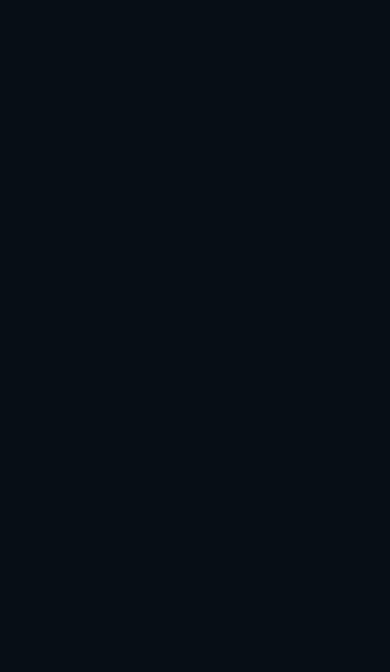
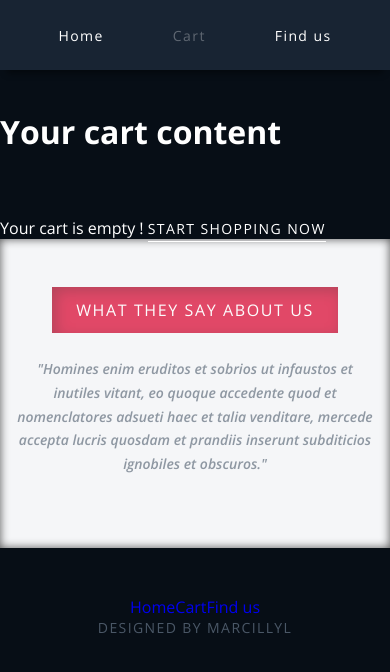
Before and after one commit to marcillyl/vCam, a Vue app in the folder frontend/: page /cart in a window 390 px wide. Shown: the top 672 px of the page. Built offline with nearby package versions, Linux system fonts and the light colour scheme.

Commit message:
build(front): add cart view + refactoring

```diff
--- a/frontend/src/components/Footer.vue
+++ b/frontend/src/components/Footer.vue
@@ -1,11 +1,11 @@
 <template>
-  <footer>
-    <section class="links">
-      <router-link class="footer__link" to="/">Home</router-link>
-      <router-link class="footer__link" to="/cart">Cart</router-link>
-      <router-link class="footer__link" to="/">Find us</router-link>
+  <footer class="footer">
+    <section class="footer-links">
+      <router-link class="footer-links__link" to="/">Home</router-link>
+      <router-link class="footer-links__link" to="/cart">Cart</router-link>
+      <router-link class="footer-links__link" to="/">Find us</router-link>
     </section>
-    <p>Designed by marcillyl</p>
+    <p class="footer-legal">Designed by marcillyl</p>
   </footer>
 </template>
 
@@ -16,7 +16,7 @@ export default {
 </script>
 
 <style scoped>
-footer {
+.footer {
   padding: 48px 24px;
   display: flex;
   flex-direction: column;
@@ -31,6 +31,14 @@ footer {
   margin-bottom: 24px;
 }
 .footer__link {
+  margin: 4px 0px;
   color: white;
+  letter-spacing: 0.1em;
+}
+.footer-legal {
+  text-transform: uppercase;
+  letter-spacing: 0.1em;
+  color: #4a5766;
+  font-size: 14px;
 }
 </style>
--- a/frontend/src/components/Nav.vue
+++ b/frontend/src/components/Nav.vue
@@ -1,7 +1,9 @@
 <template>
-  <nav>
+  <nav class="nav">
     <router-link class="nav__link" to="/">Home</router-link>
-    <router-link class="nav__link" to="/cart">Cart</router-link>
+    <router-link class="nav__link" to="/cart" :class="{ empty: empty }"
+      >Cart<span v-if="!empty"></span
+    ></router-link>
     <router-link class="nav__link" to="/">Find us</router-link>
   </nav>
 </template>
@@ -9,11 +11,23 @@
 <script>
 export default {
   name: 'Nav',
+  data: function() {
+    return {
+      empty: true,
+    };
+  },
+  mounted: function() {
+    if (localStorage.length > 1) {
+      this.empty = false;
+    } else {
+      this.empty = true;
+    }
+  },
 };
 </script>
 
 <style scoped>
-nav {
+.nav {
   position: fixed;
   z-index: 100;
   width: 100vw;
@@ -22,11 +36,33 @@ nav {
   justify-content: flex-end;
   align-items: center;
   padding: 0px 24px;
-  background: #1a2736dd;
+  background: #1a2736ee;
+  box-shadow: 0px 10px 7px -7px #00000077;
 }
 .nav__link {
   color: white;
   margin: 0px 24px;
   letter-spacing: 0.1em;
+  font-size: 15px;
+}
+.nav__link span {
+  display: inline-block;
+  width: 4pt;
+  height: 4pt;
+  background: crimson;
+  position: absolute;
+  border-radius: 100%;
+}
+.empty {
+  opacity: 0.3;
+}
+@media screen and (max-width: 600px) {
+  .nav {
+    justify-content: space-around;
+  }
+  .nav__link {
+    font-size: 14px;
+    margin: 0px 10px;
+  }
 }
 </style>
--- a/frontend/src/components/Testimony.vue
+++ b/frontend/src/components/Testimony.vue
@@ -45,4 +45,9 @@ export default {
   margin: 24px 0px;
   line-height: 1.7em;
 }
+@media screen and (max-width: 500px) {
+  .testimony__text {
+    font-size: 14px;
+  }
+}
 </style>
--- a/frontend/src/views/cart.vue
+++ b/frontend/src/views/cart.vue
@@ -1,11 +1,186 @@
 <template>
-  <div class="cart"></div>
+  <div>
+    <Nav />
+    <header class="header">
+      <h1 class="header__headline">Your <span>cart</span> content</h1>
+    </header>
+    <section v-if="!empty" class="container">
+      <div v-for="product in cart" :key="product" class="cart">
+        <article class="cart-product">
+          <div></div>
+          <h3 class="cart-product__headline">Product</h3>
+          <p>Lense</p>
+          <p>Quantity</p>
+        </article>
+        <article v-for="item in product" :key="item" class="cart-product">
+          <img
+            class="cart-product__img"
+            :src="item.imageUrl"
+            aria-multiline="#"
+          />
+          <h3 class="cart-product__headline">{{ item.name }}</h3>
+          <p>{{ item.lense }}</p>
+          <p>{{ item.quantity }}</p>
+        </article>
+      </div>
+      <p class="cart__price">Total price : {{ total }} €</p>
+      <router-link to="/checkout" class="checkout">
+        <button class="button--checkout">Checkout</button>
+      </router-link>
+      <button class="button" @click="clearCart()">Clear cart</button>
+      <router-link to="/" class="link">Continue shopping</router-link>
+    </section>
+    <section v-else>
+      <p class="container__text">
+        Your cart is empty !
+        <router-link to="/" class="link">Start shopping now</router-link>
+      </p>
+    </section>
+    <Testimony />
+    <Footer />
+  </div>
 </template>
 
 <script>
+import Nav from '../components/Nav.vue';
+import Testimony from '../components/Testimony.vue';
+import Footer from '../components/Footer.vue';
 export default {
   name: 'cart',
+  components: {
+    Nav,
+    Testimony,
+    Footer,
+  },
+  data: function() {
+    return {
+      cart: [],
+      total: 0,
+    };
+  },
+  computed: {
+    empty() {
+      if (this.cart.length > 0) {
+        return false;
+      } else {
+        return true;
+      }
+    },
+  },
+  mounted: function() {
+    for (let item of Object.keys(localStorage)) {
+      if (item) {
+        let product = localStorage[item];
+        if (product != 'SILENT') this.cart.push(JSON.parse(product));
+      }
+    }
+    this.getTotalPrice();
+  },
+  methods: {
+    getTotalPrice() {
+      const self = this;
+      for (let product of this.cart) {
+        for (let item of product) {
+          self.total += item.quantity * item.price;
+        }
+      }
+      self.total /= 100;
+    },
+    clearCart() {
+      localStorage.clear();
+      this.$router.go();
+    },
+  },
 };
 </script>
 
-<style scoped></style>
+<style scoped>
+.header {
+  padding: 110px 0px 40px 0px;
+  display: flex;
+}
+.cart__headline {
+  text-align: center;
+  font-size: 2em;
+  font-weight: 400;
+  text-transform: uppercase;
+  line-height: 1.2em;
+  letter-spacing: 0.1em;
+  margin: auto;
+  border: solid 10px #3a475677;
+  padding: 12px 24px;
+}
+.cart__headline span {
+  color: #fc345c;
+}
+.container {
+  display: flex;
+  flex-direction: column;
+  justify-content: center;
+  align-items: center;
+  padding: 0px 12px 48px 12px;
+}
+.container__text {
+  margin-top: 24px;
+}
+.cart {
+  margin-bottom: 12px;
+  border: solid 1pt #3a4756;
+  box-shadow: 4px 4px 14px #000000aa;
+}
+.cart-product {
+  display: grid;
+  grid-template-columns: 140px 170px 170px 100px;
+  justify-content: center;
+  align-items: center;
+  background: #1a2736;
+  color: white;
+  padding: 12px 0px;
+}
+.cart-product__headline {
+  font-weight: 400;
+}
+.cart-product :nth-child(n) {
+  margin: 0px 12px;
+}
+.cart-product__img {
+  width: 100px;
+  height: 70px;
+  border: solid 1.5pt white;
+}
+.button {
+  justify-self: flex-end;
+  background: #2a3746;
+  border: none;
+  padding: 12px 24px;
+  width: 170px;
+  color: white;
+  font-size: 1.1em;
+  margin: 12px 0px;
+  box-shadow: 4px 4px 14px #000000aa;
+}
+.button:hover {
+  animation: shake 200ms ease-in-out both;
+}
+.button--checkout {
+  background: #ec244c;
+}
+.button--checkout:disabled {
+  opacity: 0.4;
+  cursor: default;
+}
+.button--checkout:disabled:hover {
+  animation: none;
+}
+.link {
+  color: white;
+  padding-bottom: 3px;
+  border-bottom: solid 1pt white;
+  text-transform: uppercase;
+  letter-spacing: 0.1em;
+  font-size: 14px;
+}
+.cart__price {
+  margin-bottom: 24px;
+}
+</style>
--- a/frontend/src/views/product.vue
+++ b/frontend/src/views/product.vue
@@ -1,28 +1,38 @@
 <template>
-  <div class="product">
-    <Nav />
+  <div>
+    <nav class="nav">
+      <router-link class="nav__link" to="/">Home</router-link>
+      <router-link class="nav__link" to="/cart" :class="{ empty: empty }"
+        >Cart<span v-if="!empty"></span
+      ></router-link>
+      <router-link class="nav__link" to="/">Find us</router-link>
+    </nav>
     <div class="container">
-      <article>
-        <img :src="product.imageUrl" alt="#" />
-        <div class="bottom">
-          <div class="left">
-            <h3 class="product__headline">{{ product.name }}</h3>
-            <p class="product__text">{{ product.description }}</p>
-            <p class="product__price">{{ `${product.price / 100}€` }}</p>
+      <article class="product">
+        <img :src="product.imageUrl" alt="#" class="product__img" />
+        <div class="product-infos">
+          <div>
+            <h3 class="product-infos__headline">{{ product.name }}</h3>
+            <p class="product-infos__text">{{ product.description }}</p>
+            <p class="product-infos__price">{{ `${product.price / 100}€` }}</p>
           </div>
-          <div class="right">
+          <div>
             <select
               name="lense"
               id="lense"
               @change="getLense($event)"
-              class="select"
+              class="product-infos__select"
             >
-              <option value="null">Select a lense</option>
+              <option value="">Select a lense</option>
               <option v-for="lense in product.lenses" :key="lense">{{
                 lense
               }}</option>
             </select>
-            <button @click="addToCart()" class="button">
+            <button
+              @click="addToCart()"
+              :disabled="disabled"
+              class="product-infos__button"
+            >
               <i class="fas fa-cart-plus"></i>
             </button>
           </div>
@@ -36,25 +46,38 @@
 
 <script>
 import axios from 'axios';
-import Nav from '../components/Nav.vue';
+import Testimony from '../components/Testimony.vue';
 import Footer from '../components/Footer.vue';
-import Testimony from '../components/Testimony.vue';
 export default {
   name: 'product',
   components: {
-    Nav,
+    Testimony,
     Footer,
-    Testimony,
   },
   data: function() {
     return {
       id: this.$route.params.id,
       product: {},
       lense: '',
+      empty: true,
     };
   },
   mounted: function() {
+    if (localStorage.length > 1) {
+      this.empty = false;
+    } else {
+      this.empty = true;
+    }
     this.getCamera();
+  },
+  computed: {
+    disabled() {
+      if (this.lense === '') {
+        return true;
+      } else {
+        return false;
+      }
+    },
   },
   methods: {
     getCamera() {
@@ -76,6 +99,7 @@ export default {
       return false;
     },
     checkLense(cartContent) {
+      const self = this;
       if (this.lenseIncluded(cartContent, this.lense) === true) {
         for (let product of cartContent) {
           if (product.lense === this.lense) {
@@ -84,27 +108,35 @@ export default {
         }
       } else {
         let product = {
-          lense: this.lense,
+          name: self.product.name,
+          imageUrl: self.product.imageUrl,
+          price: self.product.price,
+          lense: self.lense,
           quantity: 1,
         };
         cartContent.push(product);
       }
     },
     addToCart() {
-      let self = this;
+      const self = this;
       let cartContent = JSON.parse(localStorage.getItem(this.id));
       if (this.lense != '') {
         if (cartContent === null) {
           let cart = [];
           let product = {
+            name: self.product.name,
+            imageUrl: self.product.imageUrl,
+            price: self.product.price,
             lense: self.lense,
             quantity: 1,
           };
           cart.push(product);
           localStorage.setItem(this.id, JSON.stringify(cart));
+          this.empty = false;
         } else {
           this.checkLense(cartContent);
           localStorage.setItem(this.id, JSON.stringify(cartContent));
+          this.empty = false;
         }
       }
     },
@@ -113,9 +145,43 @@ export default {
 </script>
 
 <style scoped>
-img {
-  width: 700px;
-  height: 450px;
+.nav {
+  position: fixed;
+  z-index: 100;
+  width: 100vw;
+  height: 70px;
+  display: flex;
+  justify-content: flex-end;
+  align-items: center;
+  padding: 0px 24px;
+  background: #1a2736ee;
+  box-shadow: 0px 10px 7px -7px #00000077;
+}
+.nav__link {
+  color: white;
+  margin: 0px 24px;
+  letter-spacing: 0.1em;
+  font-size: 15px;
+}
+.nav__link span {
+  display: inline-block;
+  width: 4pt;
+  height: 4pt;
+  background: crimson;
+  position: absolute;
+  border-radius: 100%;
+}
+.empty {
+  opacity: 0.3;
+}
+@media screen and (max-width: 600px) {
+  .nav {
+    justify-content: space-around;
+  }
+  .nav__link {
+    font-size: 14px;
+    margin: 0px 10px;
+  }
 }
 .container {
   padding: 100px 12px;
@@ -123,7 +189,7 @@ img {
   justify-content: center;
   align-items: center;
 }
-article {
+.product {
   display: flex;
   flex-direction: column;
   background: #3a475644;
@@ -131,46 +197,83 @@ article {
   border: solid 1.5pt #3a475644;
   box-shadow: 4px 4px 14px #000000aa;
 }
-img {
+.product__img {
+  width: 700px;
+  height: 450px;
   box-shadow: 4px 4px 14px #000000aa;
   border: solid 1.5pt #4a5766;
   margin-bottom: 24px;
 }
-.bottom {
+.product-infos {
   display: flex;
   justify-content: space-between;
 }
-.right {
+.product-infos > :nth-child(2) {
   display: flex;
   flex-direction: column;
   justify-content: flex-end;
 }
-.product__headline {
+.product-infos__headline {
   font-size: 1.7em;
   font-weight: 300;
 }
-.product__text {
+.product-infos__text {
   max-width: 400px;
   margin: 12px 0px;
   line-height: 1.7em;
 }
-.product__price {
+.product-infos__price {
   font-size: 1.2em;
 }
-.select,
-.button {
+.product-infos__select,
+.product-infos__button {
   align-self: flex-end;
-  background: transparent;
   border: none;
   padding: 12px 24px;
   margin: 12px 0px;
   background: #3a4756;
   color: white;
 }
-.button {
+.product-infos__button {
   background: #ec244c;
   font-size: 1.4em;
   padding: 10px 24px;
   width: 140px;
 }
+.product-infos__button:hover {
+  animation: shake 200ms ease-in-out both;
+}
+.product-infos__button:disabled {
+  opacity: 0.4;
+  cursor: default;
+}
+.product-infos__button:disabled:hover {
+  animation: none;
+}
+@media screen and (max-width: 800px) {
+  .product__img {
+    width: 100%;
+    height: 350px;
+  }
+  .product-infos__text {
+    max-width: 270px;
+  }
+}
+@media screen and (max-width: 600px) {
+  .product__img {
+    height: 300px;
+  }
+  .product {
+    padding: 12px;
+  }
+  .product-infos {
+    flex-direction: column;
+  }
+  .product-infos__text {
+    max-width: unset;
+  }
+  .product-infos__button {
+    font-size: 1.3em;
+  }
+}
 </style>
```
Also changed, not shown: frontend/src/components/ProductCard.vue (+20 -17 lines), frontend/src/views/home.vue (+35 -11 lines), 1 other file (tests, documents, lock files or other folders).
